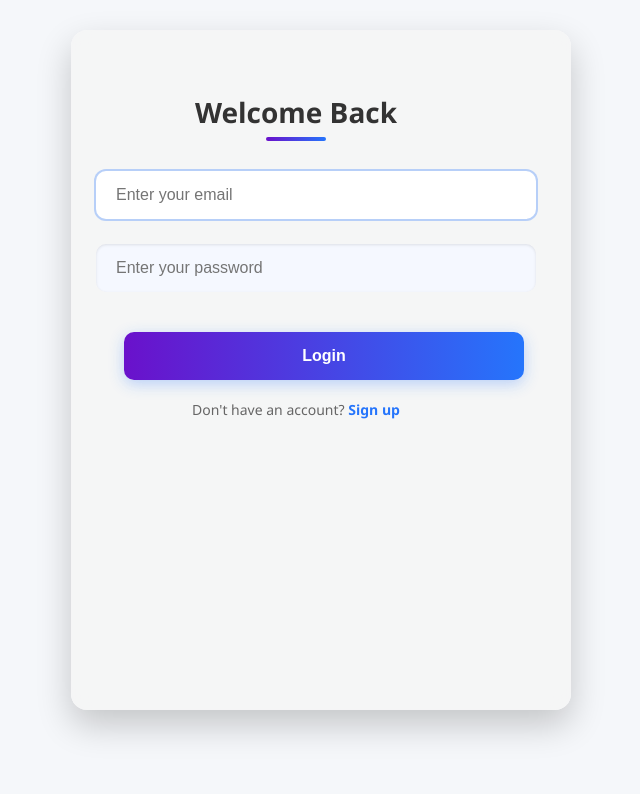
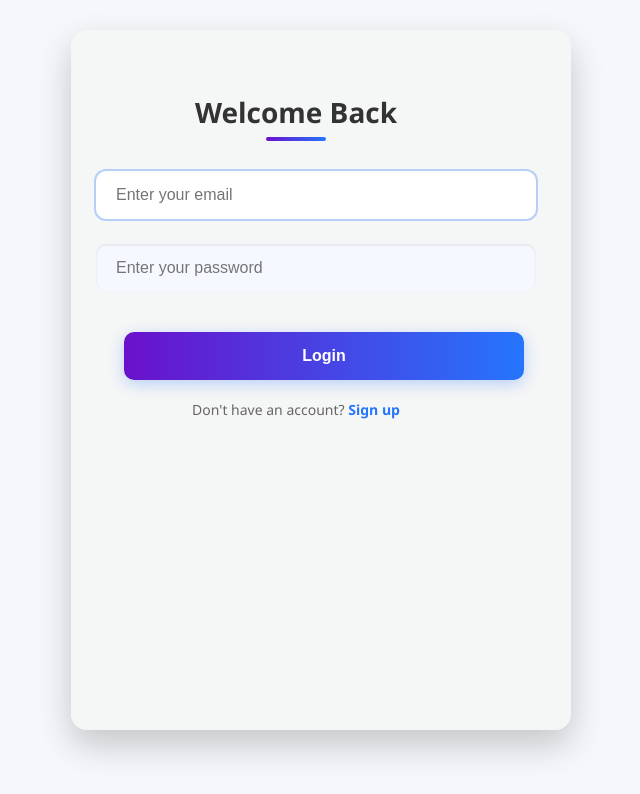
Before and after one commit to Arjun3782/Se_Frontend, a React (Vite) app: page /login in a window 1280 px wide. Shown: the top 794 px of the page, without its empty margins (319-959 px from the left). Built offline with nearby package versions, Linux system fonts and the light colour scheme.

Commit message:
style enhanced

```diff
--- a/src/components/Login.css
+++ b/src/components/Login.css
@@ -19,7 +19,7 @@
   border-radius: 16px;
   box-shadow: 0 15px 35px rgba(0, 0, 0, 0.2);
   overflow: hidden;
-  min-height: 680px;
+  min-height: 700px;
   backdrop-filter: blur(10px);
 }
 
```
